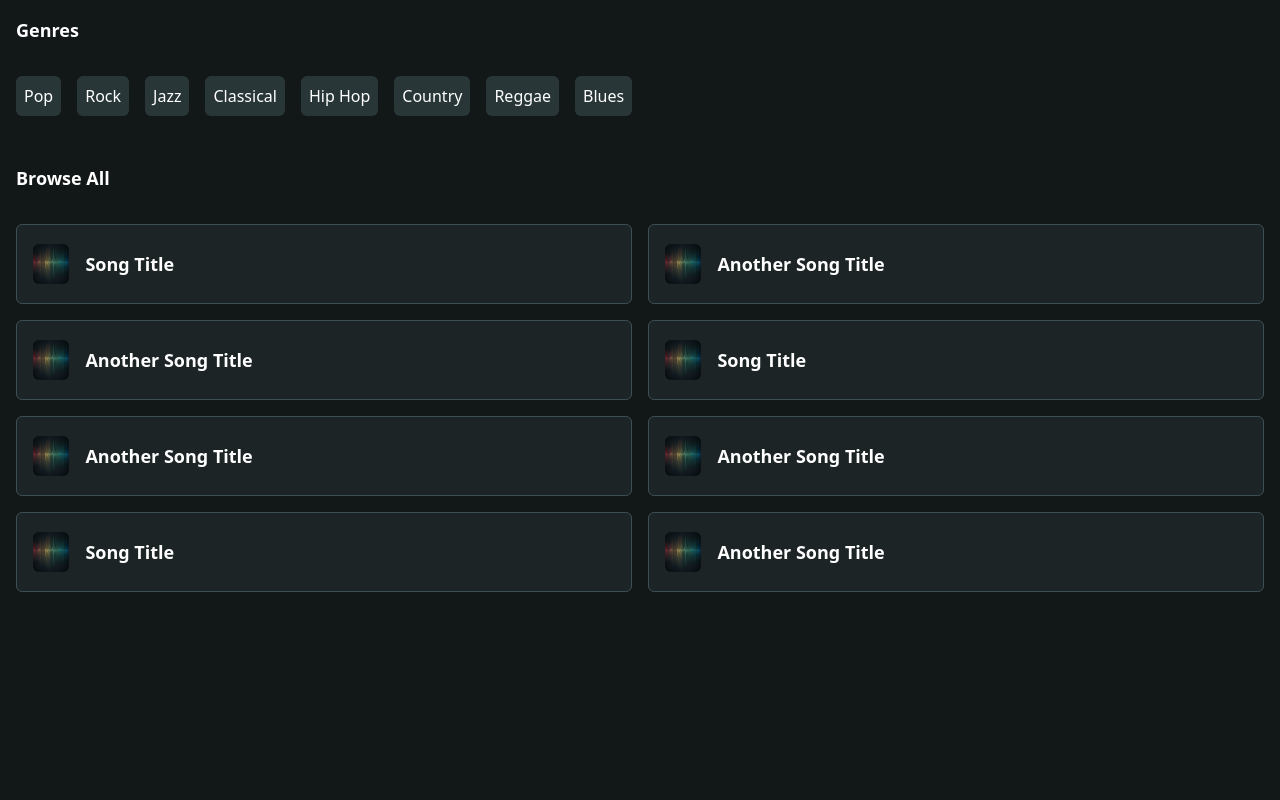
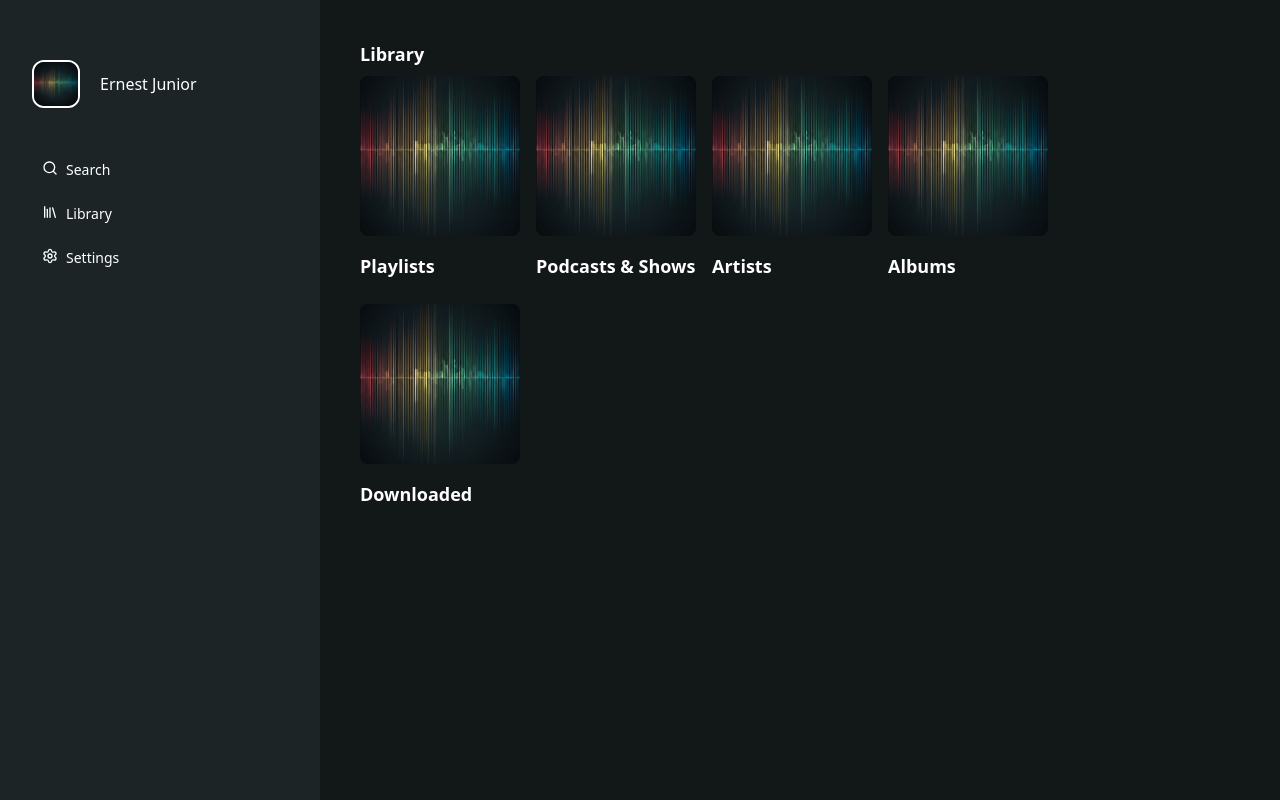
Before and after one commit to awukuernest483/music_app_alx, a React (Vite) app in the folder music_app_alx/: page / in a window 1280 px wide. Built offline with nearby package versions, Linux system fonts and the light colour scheme.

Commit message:
added album card, searchbox, sidenav, and library

```diff
--- a/music_app_alx/src/App.jsx
+++ b/music_app_alx/src/App.jsx
@@ -4,15 +4,23 @@ import CustomInput from './components/custominput'
 import Musiccardsmall from './components/musiccardsmall'
 import AuthPage from './routes/authpage'
 import Search from './routes/search'
+import NavigationSidebarSection from './components/sidenav'
+import Library from './routes/library'
+
 
 function App() {
 
   return (
-    <div className='w-full h-screen bg-[#121717]'>
+    <div className='w-full h-screen bg-[#121717] flex'>
       {/* <AuthPage /> */}
       {/* <Musiccardsmall /> */}
 
-      <Search />
+      <NavigationSidebarSection/>
+
+      {/* <Search /> */}
+
+      <Library />
+
     </div>
   )
 }
--- /dev/null
+++ b/music_app_alx/src/components/albumcard.tsx
@@ -0,0 +1,22 @@
+import React from "react";
+import authimage from "../assets/images/authimage.png";
+
+interface AlbumCardProps {
+  title?: string;
+  imageUrl?: string;
+}
+
+const AlbumCard = ({ title, imageUrl }: AlbumCardProps) => {
+  return (
+    <div className="flex flex-col items-start cursor-pointer">
+      <img
+        src={imageUrl ?? authimage}
+        alt="Album Art"
+        className="w-40 h-40 object-cover rounded-lg mb-4"
+      />
+      <p className="text-lg font-semibold text-white mb-2">{title}</p>
+    </div>
+  );
+};
+
+export default AlbumCard;
--- /dev/null
+++ b/music_app_alx/src/components/searchbox.tsx
@@ -0,0 +1,24 @@
+import { Search } from "lucide-react";
+import React from "react";
+
+interface SearchboxProps {
+  value?: string;
+  onChange?: (e: React.ChangeEvent<HTMLInputElement>) => void;
+}
+
+const Searchbox = ({ value, onChange }: SearchboxProps) => {
+  return (
+    <div className=" max-w-sm w-sm text-center items-center bg-[#2A2D30] border border-[#3A3D40] rounded-md p-3 text-white flex gap-3">
+      <Search className=" text-white" />
+      <input
+        type="text"
+        value={value}
+        onChange={onChange}
+        className="bg-transparent outline-none w-full"
+        placeholder="Search..."
+      />
+    </div>
+  );
+};
+
+export default Searchbox;
--- /dev/null
+++ b/music_app_alx/src/components/sidenav.tsx
@@ -0,0 +1,82 @@
+"use client";
+
+import { Library, Search, Settings, XIcon } from "lucide-react";
+import React, { useState } from "react";
+import Userheader from "./userheader";
+
+interface SidenavProps {
+  onClose?: () => void;
+}
+
+export const Sidenav = ({ onClose }: SidenavProps) => {
+  const [isSelected, setIsSelected] = useState(false);
+
+  const navlinks = [
+    {
+      icon: <Search className="w-4 h-4 text-white" />,
+      label: "Search",
+      isActive: isSelected,
+    },
+    {
+      icon: <Library className="w-4 h-4 text-white" />,
+      label: "Library",
+      isActive: isSelected,
+    },
+    {
+      icon: <Settings className="w-4 h-4 text-white" />,
+      label: "Settings",
+      isActive: isSelected,
+    },
+  ];
+
+  return (
+    <nav className="min-w-xs h-full bg-[#1C2426] relative">
+      <div className="flex flex-col h-full">
+        <header className="py-6 px-6 relative">
+          {onClose && (
+            <button
+              onClick={onClose}
+              className="absolute top-4 right-4 lg:hidden p-1 rounded-md hover:bg-white/10 transition-colors"
+              aria-label="Close menu"
+            >
+              <XIcon className="w-5 h-5 text-white" />
+            </button>
+          )}
+        </header>
+
+        <div className="flex-1 pt-4 lg:pt-3 px-6 sm:px-8 lg:px-lg overflow-y-auto">
+          <div className="flex flex-col gap-6 lg:gap-5">
+            {/* Links */}
+            <section className="flex flex-col gap-3 lg:gap-2.5">
+              <div className="flex flex-col">
+                <Userheader name="Ernest Junior" />
+                {navlinks.map((item, index) => (
+                  <div
+                    onClick={() => setIsSelected(true)}
+                    key={index}
+                    className={`w-full flex-row flex justify-start gap-2 px-2.5 py-3 rounded-md hover:bg-[#9CB2BA] cursor-pointer ${
+                      item.isActive ? "bg-[#9CB2BA]" : "bg-transparent"
+                    }`}
+                  >
+                    {item.icon}
+                    <span
+                      className={`font-medium truncate ${
+                        item.isActive
+                          ? "text-white text-sm"
+                          : "text-white text-sm"
+                      }`}
+                    >
+                      {item.label}
+                    </span>
+                  </div>
+                ))}
+              </div>
+            </section>
+          </div>
+        </div>
+      </div>
+    </nav>
+  );
+};
+
+export default Sidenav;
--- /dev/null
+++ b/music_app_alx/src/components/userheader.tsx
@@ -0,0 +1,23 @@
+import React from "react";
+import authimage from "../assets/images/authimage.png";
+
+interface UserheaderProps {
+  name?: string;
+  imageUrl?: string;
+}
+
+const Userheader = ({ name, imageUrl }: UserheaderProps) => {
+  return (
+    <div className="flex gap-5 items-center mb-10">
+      <img
+        src={imageUrl ?? authimage}
+        alt={name}
+        className="w-12 h-12 border-2 rounded-xl border-white"
+      />
+
+      <p className="text-white">{name ?? "Username"}</p>
+    </div>
+  );
+};
+
+export default Userheader;
--- /dev/null
+++ b/music_app_alx/src/routes/library.tsx
@@ -0,0 +1,26 @@
+import { Album } from "lucide-react";
+import React from "react";
+import AlbumCard from "../components/albumcard";
+
+const libraryitems = [
+  { id: 1, title: "Playlists" },
+  { id: 2, title: "Podcasts & Shows" },
+  { id: 3, title: "Artists" },
+  { id: 4, title: "Albums" },
+  { id: 5, title: "Downloaded" },
+];
+
+const Library = () => {
+  return (
+    <div className="p-10">
+      <h2 className="text-lg font-semibold text-white mb-2">Library</h2>
+      <div className="grid grid-cols-4 gap-4">
+        {libraryitems.map((item) => (
+          <AlbumCard key={item.id} title={item.title} />
+        ))}
+      </div>
+    </div>
+  );
+};
+
+export default Library;
--- a/music_app_alx/src/routes/search.tsx
+++ b/music_app_alx/src/routes/search.tsx
@@ -1,6 +1,8 @@
 import React from "react";
 import Musiccardsmall from "../components/musiccardsmall";
 import Genrecard from "../components/genrecard";
+import Searchbox from "../components/searchbox";
+import AlbumCard from "../components/albumcard";
 
 const dummydetails = [
   {
@@ -42,7 +44,11 @@ const dummygenres = [
 
 const Search = () => {
   return (
-    <div>
+    <div className="w-full h-full overflow-y-auto p-6">
+      <header className="w-full flex items-center justify-center px-6">
+        <Searchbox />
+      </header>
+
       <p className="text-white text-lg p-4 font-bold">Genres</p>
       <div className="flex flex-wrap p-4 gap-4 mb-4">
         {dummygenres.map((item, index) => (
```
